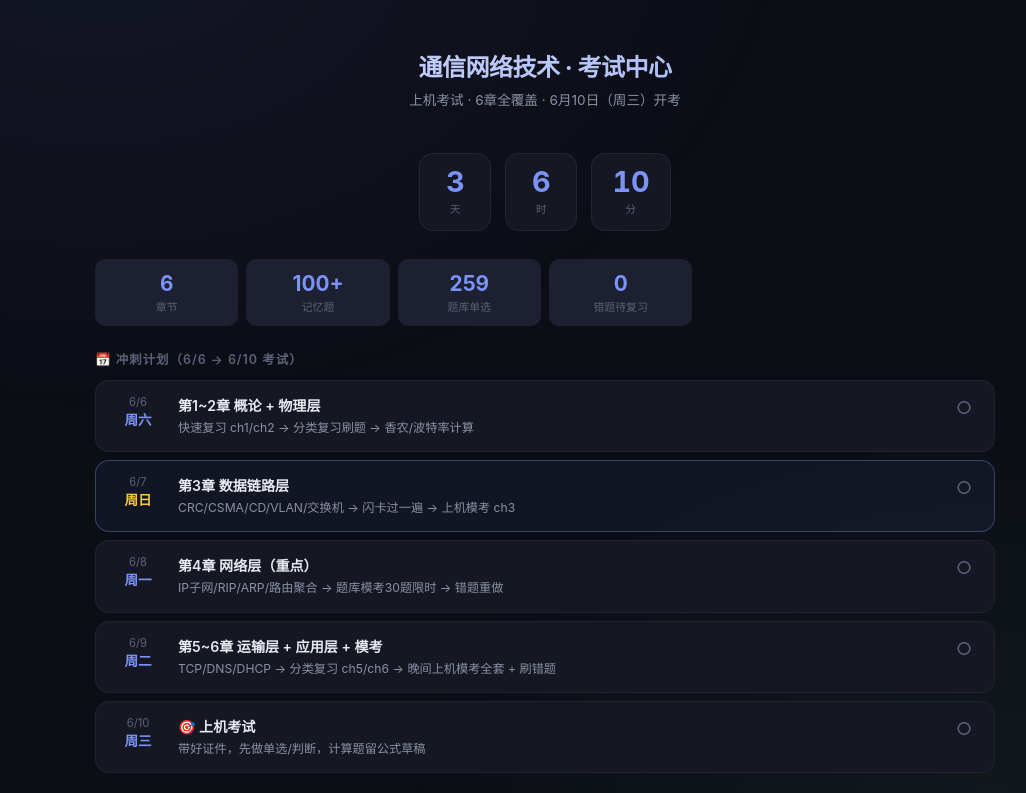
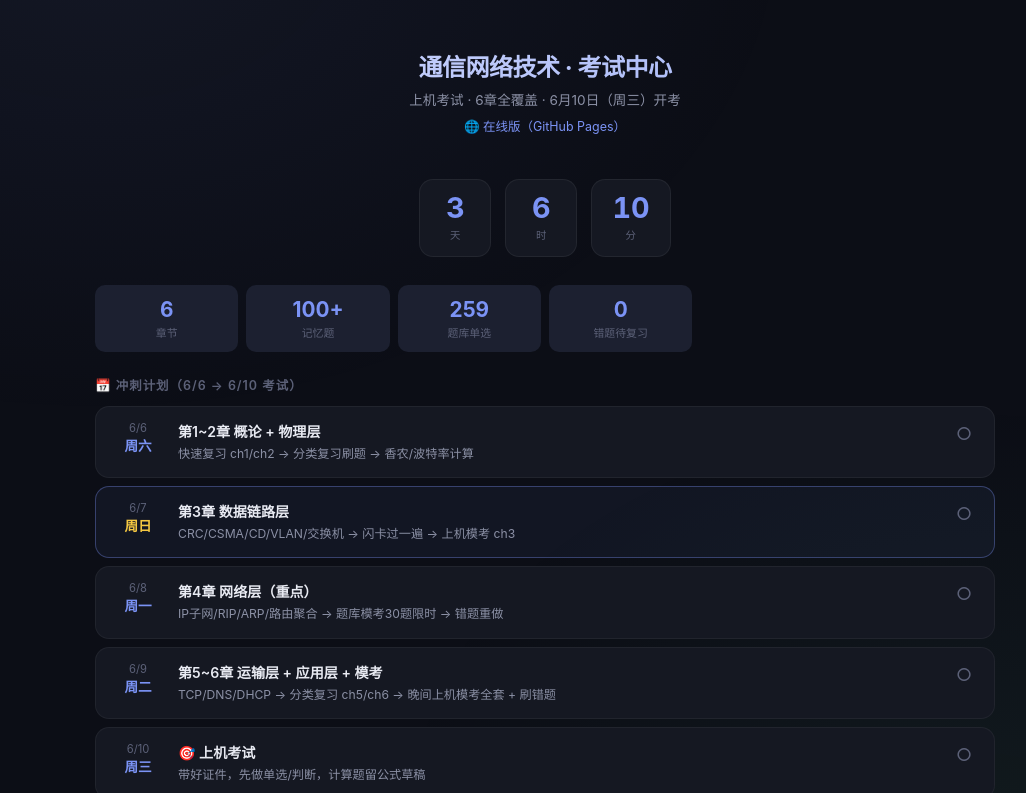
Before and after one commit to C1066g/eda, a plain HTML site: page 通信网络技术_考试中心.html in a window 1280 px wide. Shown: the top 793 px of the page, without its empty margins (95-1121 px from the left). Drawn offline with Linux system fonts and the light colour scheme.

Commit message:
Document GitHub Actions Pages setup and add online link.
Co-authored-by: Cursor <cursoragent@cursor.com>

```diff
--- a/通信网络技术_考试中心.html
+++ b/通信网络技术_考试中心.html
@@ -118,6 +118,7 @@ body::before{
   <div class="hero">
     <h1>通信网络技术 · 考试中心</h1>
     <p>上机考试 · 6章全覆盖 · 6月10日（周三）开考</p>
+    <p style="margin-top:8px"><a href="https://c1066g.github.io/eda/" style="color:var(--accent);font-size:0.78rem;text-decoration:none">🌐 在线版（GitHub Pages）</a></p>
   </div>
 
   <div class="countdown" id="countdown"></div>
```
Also changed, not shown: 1 other file.
